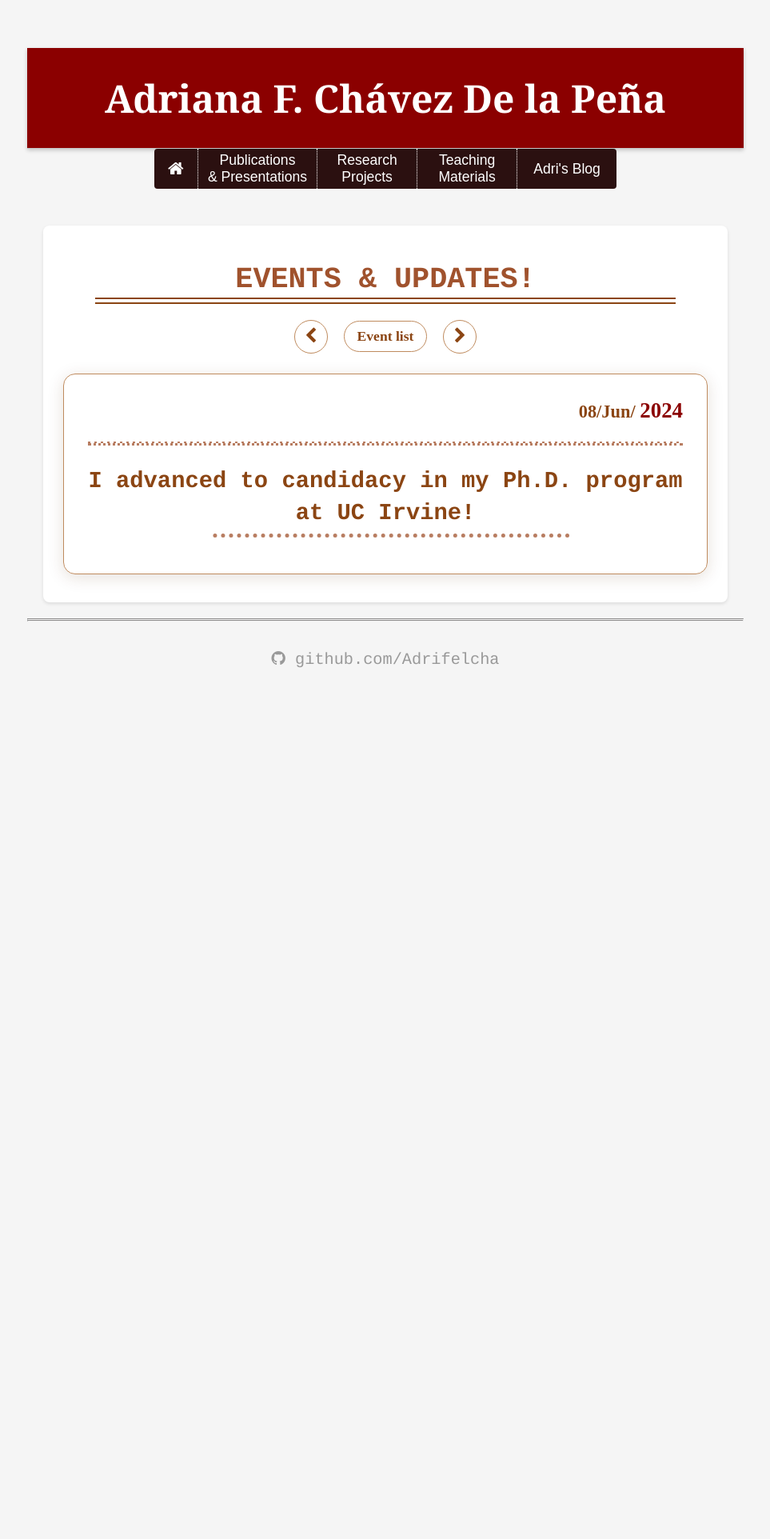
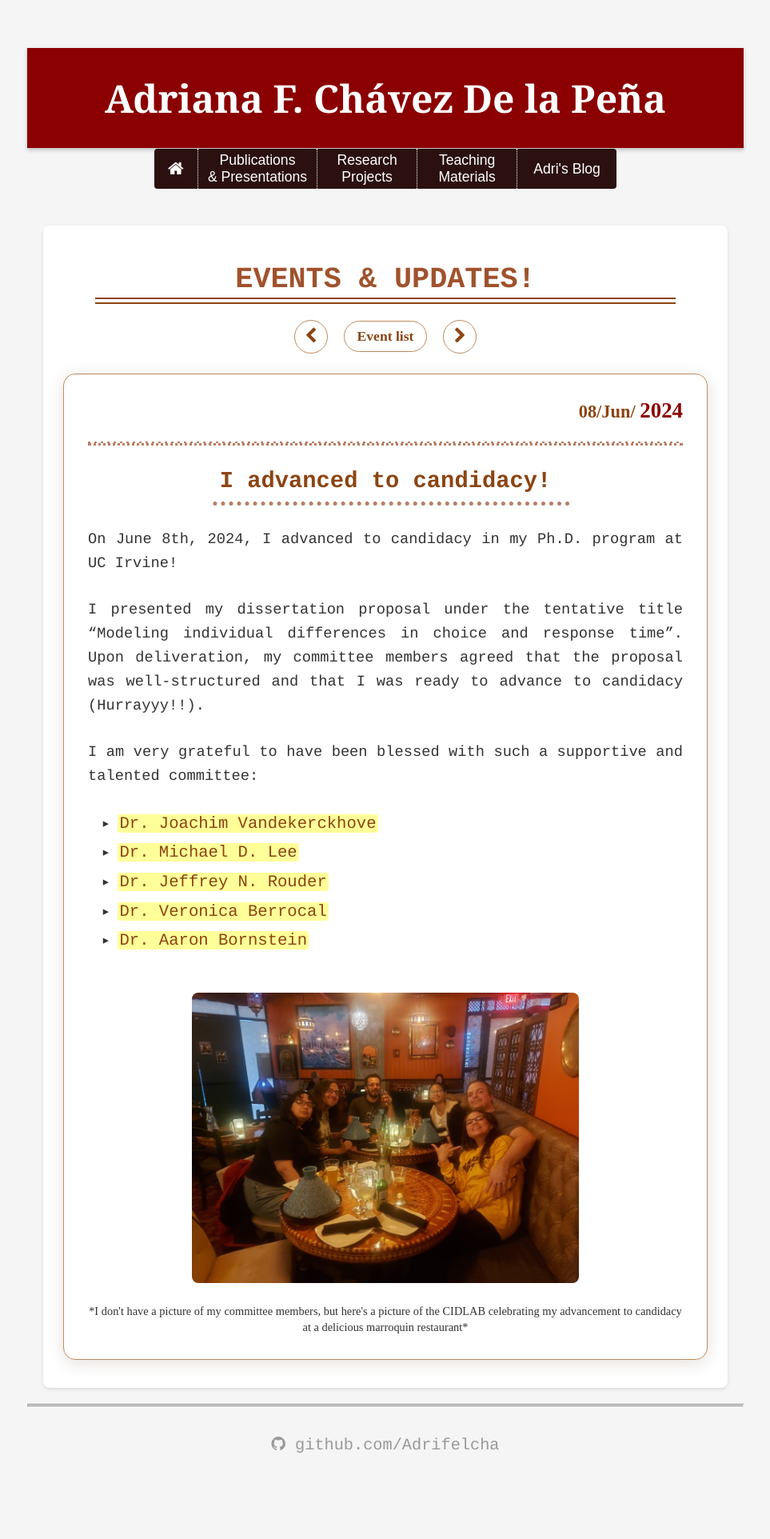
Before and after one commit to Adrifelcha/adrifelcha.github.io, a Jekyll site: the page built from _posts/2024-06-08-advanced-to-candidacy.md, in a window 1280 px wide. Shown: the whole page at 80% size, without its empty margins (158-1121 px from the left). Built offline with Jekyll 4.4.1, drawn with Linux system fonts in a browser that asks for light colours; some web fonts are replaced; before the commit the page ends 941 px from its top, so only the background shows below that.

Commit message:
Add: An entry for the Ph.D. candidancy

```diff
--- a/_posts/2024-06-08-advanced-to-candidacy.md
+++ b/_posts/2024-06-08-advanced-to-candidacy.md
@@ -3,4 +3,22 @@ layout: event
 title: Advanced to Candidacy
 date: 2024-06-08
 ---
-### I advanced to candidacy in my Ph.D. program at UC Irvine!
+### I advanced to candidacy!
+
+On June 8th, 2024, I advanced to candidacy in my Ph.D. program at UC Irvine!
+
+I presented my dissertation proposal under the tentative title "Modeling individual differences in choice and response time". Upon deliveration, my committee members agreed that the proposal was well-structured and that I was ready to advance to candidacy (Hurrayyy!!).
+
+I am very grateful to have been blessed with such a supportive and talented committee:
+
+- [Dr. Joachim Vandekerckhove](https://faculty.uci.edu/profile/?facultyId=6237)
+- [Dr. Michael D. Lee](https://faculty.sites.uci.edu/mdlee/)
+- [Dr. Jeffrey N. Rouder](https://www.faculty.uci.edu/profile/?facultyId=6493)
+- [Dr. Veronica Berrocal](https://www.stat.uci.edu/faculty/veronica-berrocal/)
+- [Dr. Aaron Bornstein](https://cnlm.uci.edu/bornstein/)
+
+<div style="text-align: center;">
+    <img src="/photos/lab_dinner.jpeg" alt="Having a celebratory dinner with the CIDLAB at a delicious marroquin restaurant" width="65%" />
+    <br>
+    *I don't have a picture of my committee members, but here's a picture of the CIDLAB celebrating my advancement to candidacy at a delicious marroquin restaurant*
+</div>
```
